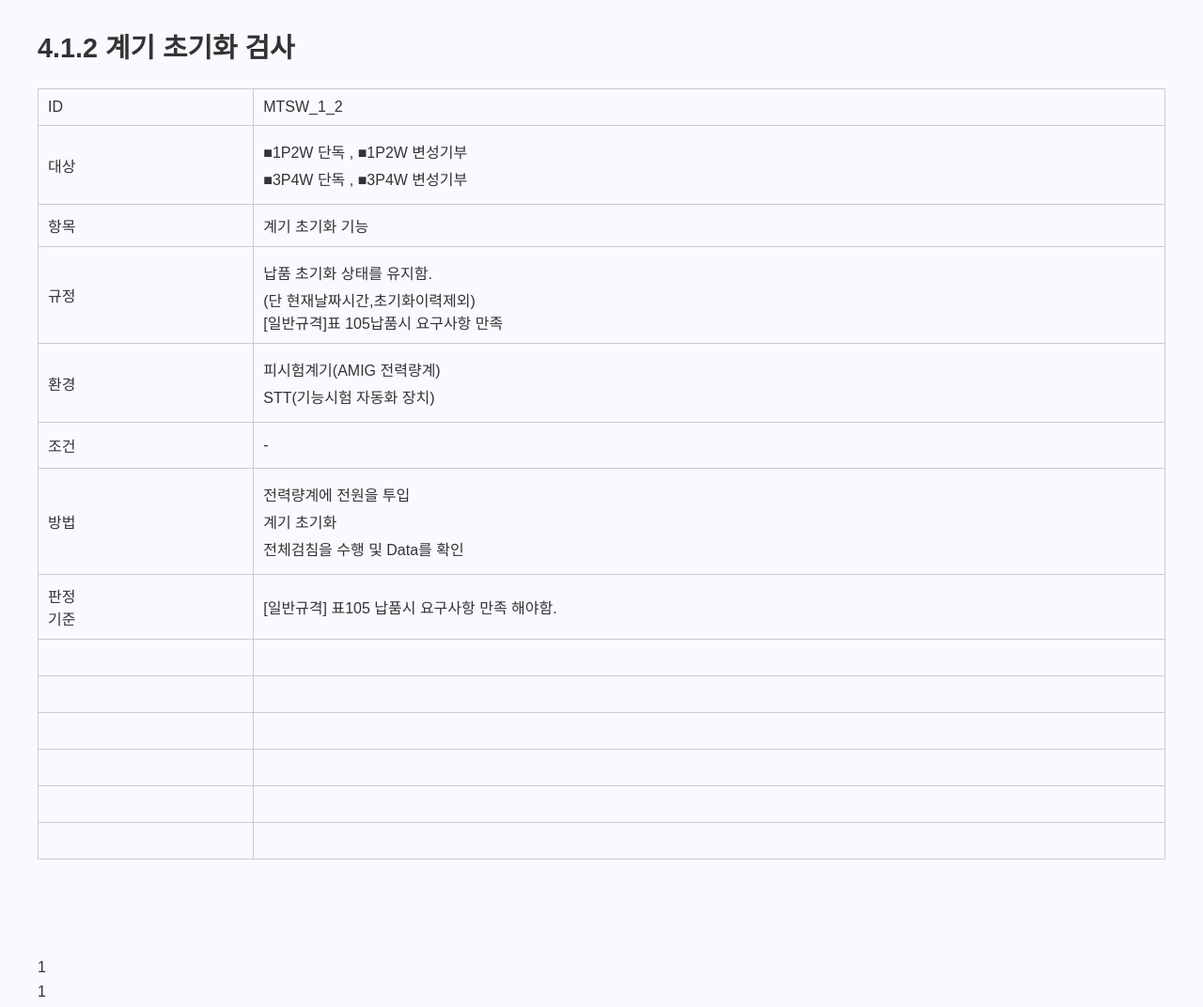
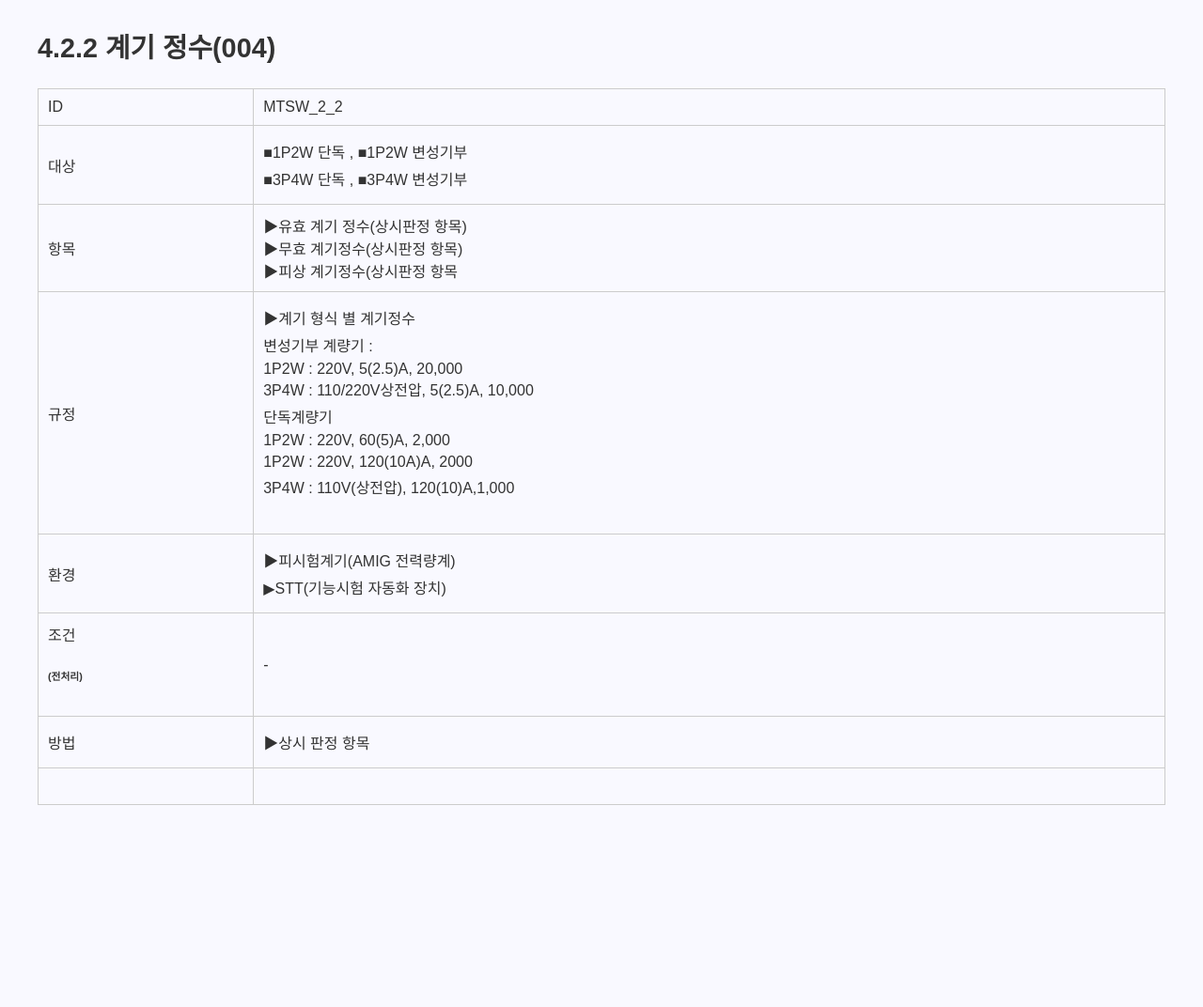
Before and after one commit to Gorebab77/electricitytest, a plain HTML site: page Data/4.html in a window 1280 px wide. Shown: the top 1072 px of the page at 94% size. After the commit the page ends 987 px from the top, so only its background shows below. Drawn offline with Linux system fonts and the light colour scheme; files that its build step writes are made by us from their sources.

Commit message:
Add files via upload

```diff
--- a/Data/4.html
+++ b/Data/4.html
@@ -1 +1 @@
-<head><title></title><meta charset="utf-8"><link rel="stylesheet" href="./styles.css"></head><body class="light-theme blue_sky" style="padding: 20px;"><div class="shine-editor"><h2>4.1.2 계기 초기화 검사</h2><div class="shine-table-wrapper"><table><colgroup><col style="width: 65px;"><col style="width: 275px;"></colgroup><tbody><tr><td>ID</td><td>MTSW_1_2</td></tr><tr><td>대상</td><td><div>■1P2W 단독 ,&nbsp;■1P2W 변성기부&nbsp;</div><div>■3P4W 단독 ,&nbsp;■3P4W 변성기부</div></td></tr><tr><td>항목</td><td>계기 초기화 기능</td></tr><tr><td>규정</td><td><div>납품 초기화 상태를 유지함.</div>(단 현재날짜시간,초기화이력제외)<br>[일반규격]표 105납품시 요구사항 만족</td></tr><tr><td>환경</td><td><div>피시험계기(AMIG 전력량계)</div><div>STT(기능시험 자동화 장치)&nbsp;</div></td></tr><tr><td>조건<br></td><td><div>-</div></td></tr><tr><td>방법</td><td><div>전력량계에 전원을 투입</div><div>계기 초기화</div><div>전체검침을 수행 및 Data를 확인</div></td></tr><tr><td>판정<br>기준</td><td><div>[일반규격] 표105 납품시 요구사항 만족 해야함.</div></td></tr><tr><td><br></td><td><br></td></tr><tr><td><br></td><td><br></td></tr><tr><td><br></td><td><br></td></tr><tr><td><br></td><td><br></td></tr><tr><td><br></td><td><br></td></tr><tr><td><br></td><td><br></td></tr></tbody></table></div><div> </div><div><br></div><div><br></div><div><br></div><div>1</div><div>1</div><div>1</div><div>1</div><div>1</div><div>11</div><div><br></div></div></body>
+<head><title></title><meta charset="utf-8"><link rel="stylesheet" href="./styles.css"></head><body class="light-theme blue_sky" style="padding: 20px;"><div class="shine-editor"><h2>4.2.2 계기 정수(004)</h2><div class="shine-table-wrapper"><table><colgroup><col style="width: 65px;"><col style="width: 275px;"></colgroup><tbody><tr><td>ID</td><td>MTSW_2_2</td></tr><tr><td>대상</td><td><div>■1P2W 단독 ,&nbsp;■1P2W 변성기부&nbsp;</div><div>■3P4W 단독 ,&nbsp;■3P4W 변성기부</div></td></tr><tr><td>항목</td><td>▶유효 계기 정수(상시판정 항목)<br>▶무효 계기정수(상시판정 항목)<br>▶피상 계기정수(상시판정 항목<br></td></tr><tr><td>규정</td><td><div>▶계기 형식 별 계기정수</div><div>변성기부 계량기 :&nbsp;</div><div>1P2W : 220V, 5(2.5)A, 20,000<br>3P4W : 110/220V상전압, 5(2.5)A, 10,000</div><div>단독계량기</div><div>1P2W : 220V, 60(5)A, 2,000</div><div>1P2W : 220V, 120(10A)A, 2000</div><div>3P4W : 110V(상전압), 120(10)A,1,000</div><div><br></div></td></tr><tr><td>환경</td><td><div>▶피시험계기(AMIG 전력량계)</div><div>▶STT(기능시험 자동화 장치)&nbsp;</div></td></tr><tr><td>조건<br><h6>(전처리)</h6></td><td><div>-</div></td></tr><tr><td>방법</td><td><div>▶상시 판정 항목</div></td></tr><tr><td><br></td><td><br></td></tr></tbody></table></div><div><br></div><div><br></div><div><br></div><div><br></div></div></body>
```
